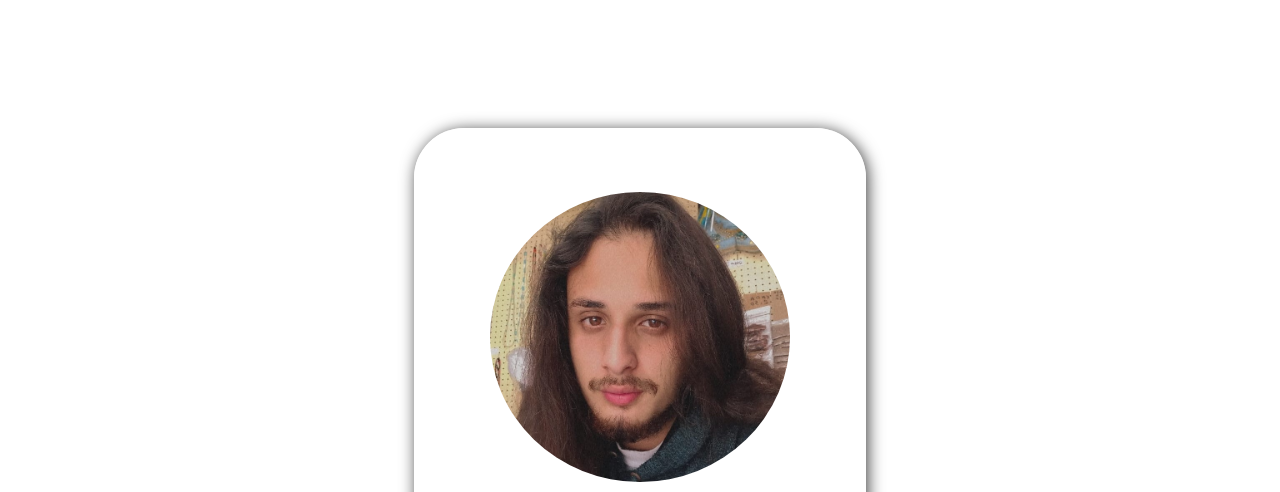
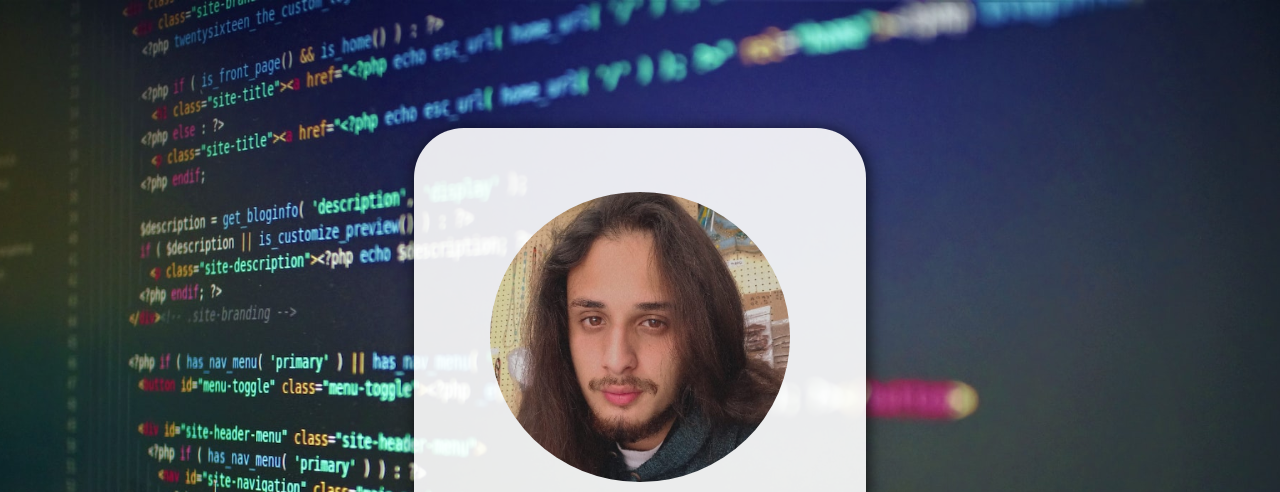
Before and after one commit to niloart/brunoferreira, a plain HTML site: page index.html in a window 1280 px wide. Shown: the top 492 px of the page. Drawn offline with Linux system fonts and the light colour scheme; a web font is replaced by a local one.

Commit message:
imagem Background

```diff
--- a/style.css
+++ b/style.css
@@ -16,7 +16,7 @@ li {
 body {
     font-family: 'Barlow Condensed', sans-serif;
     letter-spacing: 1px;
-    background: url("../Portfolio-responsivo/Imagens/bcg.jpg") no-repeat top center;
+    background: url("Imagens/bcg.jpg") no-repeat top center;
     background-attachment: fixed;
     background-size: cover;
     display: grid;
```
